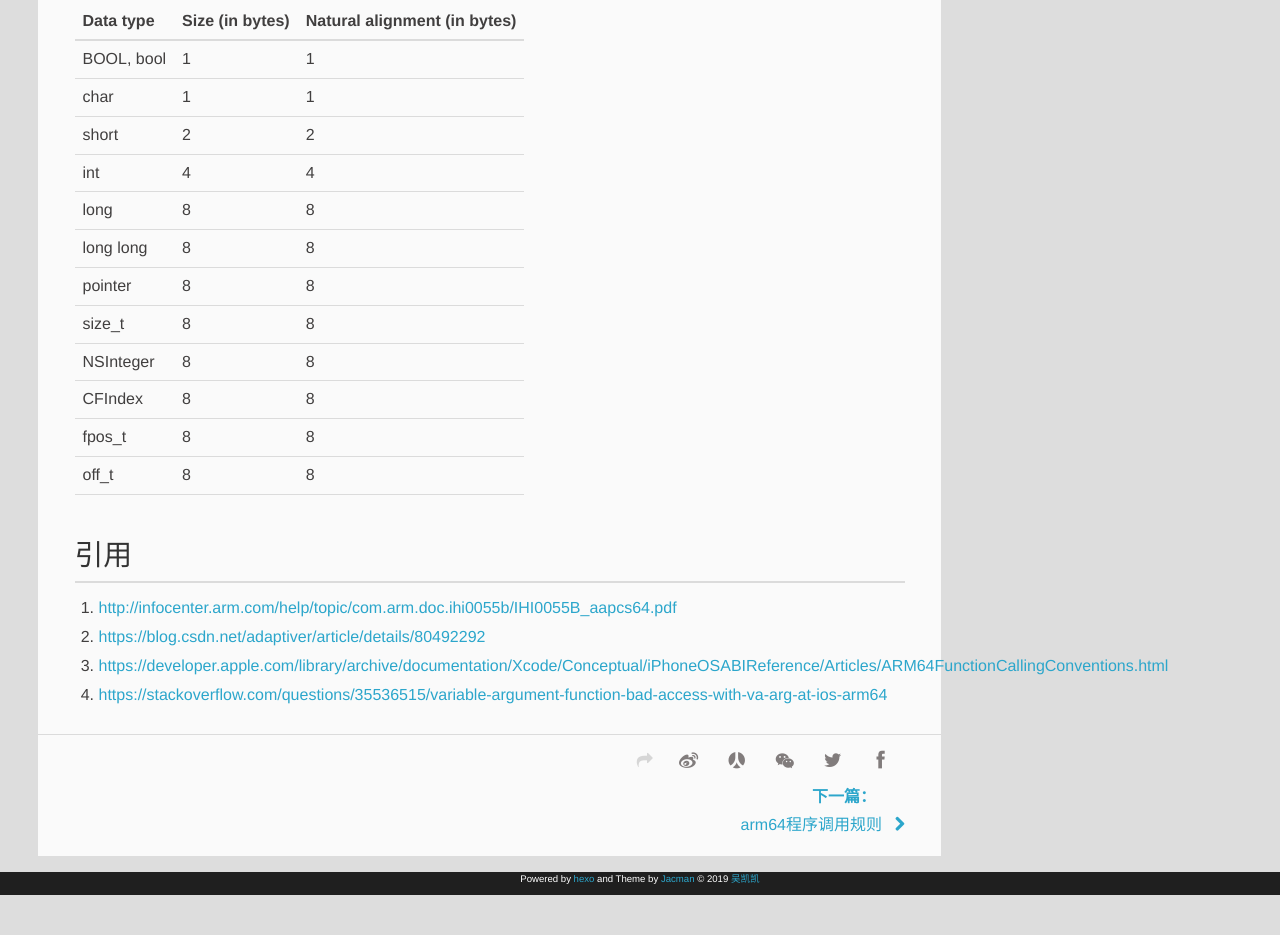
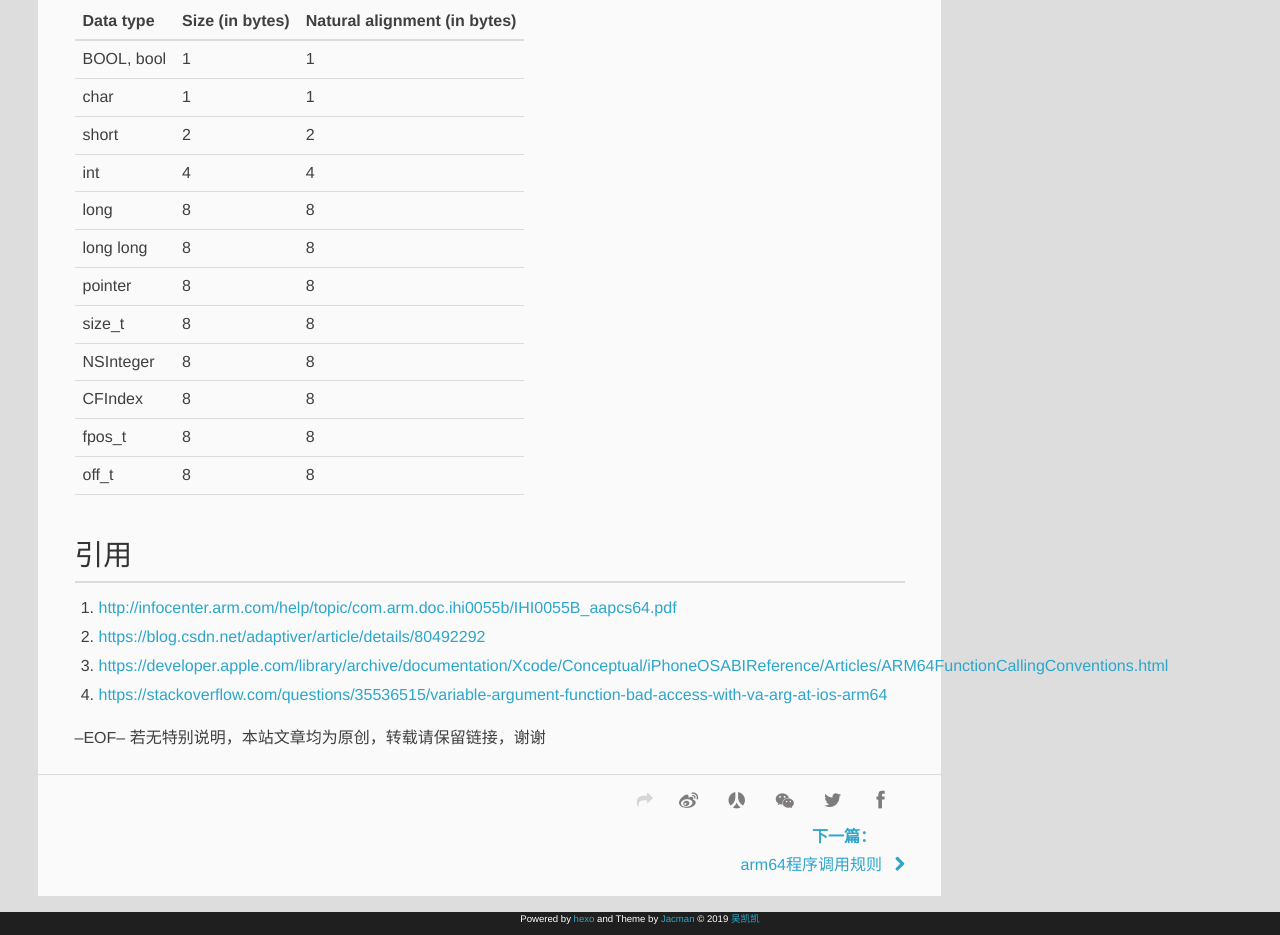
Before and after one commit to maniackk/github.io, a plain HTML site: page 2019/06/19/iOS-ABI/index.html in a window 1280 px wide. Shown: the part 2466-3401 px from the top of the page. Before the commit the page ends 3361 px from the top, so only its background shows below. Drawn offline with nearby package versions, Linux system fonts and the light colour scheme; some packages are replaced by stand-ins of ours; a script that the page names is missing.

Commit message:
Site updated: 2019-06-20 10:37:57

```diff
--- a/2019/06/19/iOS-ABI/index.html
+++ b/2019/06/19/iOS-ABI/index.html
@@ -19,7 +19,7 @@
 <meta property="og:description" content="前言上篇文章介绍arm64程序调用规则，这篇介绍iOS平台上的特定规则。 iOS ABI在iOS平台上，基本是遵循上篇文章上的规则。但是也有几个不同规则。 iOS platform designers x18寄存器为平台保留，程序不可用。 wchar_t类型是32bit， long类型是64bit。 x29（FP：保存函数栈的基地址）必须总是有意义的。 空结构体，在函数调用的参数中被忽略。  iO">
 <meta property="og:locale" content="zh-CN">
 <meta property="og:image" content="https://wukaikai.tech/images/empty-Struct.jpg">
-<meta property="og:updated_time" content="2019-06-19T11:13:44.263Z">
+<meta property="og:updated_time" content="2019-06-20T02:37:41.274Z">
 <meta name="twitter:card" content="summary">
 <meta name="twitter:title" content="iOS ABI">
 <meta name="twitter:description" content="前言上篇文章介绍arm64程序调用规则，这篇介绍iOS平台上的特定规则。 iOS ABI在iOS平台上，基本是遵循上篇文章上的规则。但是也有几个不同规则。 iOS platform designers x18寄存器为平台保留，程序不可用。 wchar_t类型是32bit， long类型是64bit。 x29（FP：保存函数栈的基地址）必须总是有意义的。 空结构体，在函数调用的参数中被忽略。  iO">
@@ -211,6 +211,7 @@
 <li><a href="https://developer.apple.com/library/archive/documentation/Xcode/Conceptual/iPhoneOSABIReference/Articles/ARM64FunctionCallingConventions.html" target="_blank" rel="noopener">https://developer.apple.com/library/archive/documentation/Xcode/Conceptual/iPhoneOSABIReference/Articles/ARM64FunctionCallingConventions.html</a></li>
 <li><a href="https://stackoverflow.com/questions/35536515/variable-argument-function-bad-access-with-va-arg-at-ios-arm64" target="_blank" rel="noopener">https://stackoverflow.com/questions/35536515/variable-argument-function-bad-access-with-va-arg-at-ios-arm64</a></li>
 </ol>
+<p>–EOF– 若无特别说明，本站文章均为原创，转载请保留链接，谢谢</p>
 
 	</div>
 		<footer class="article-footer clearfix">
```
